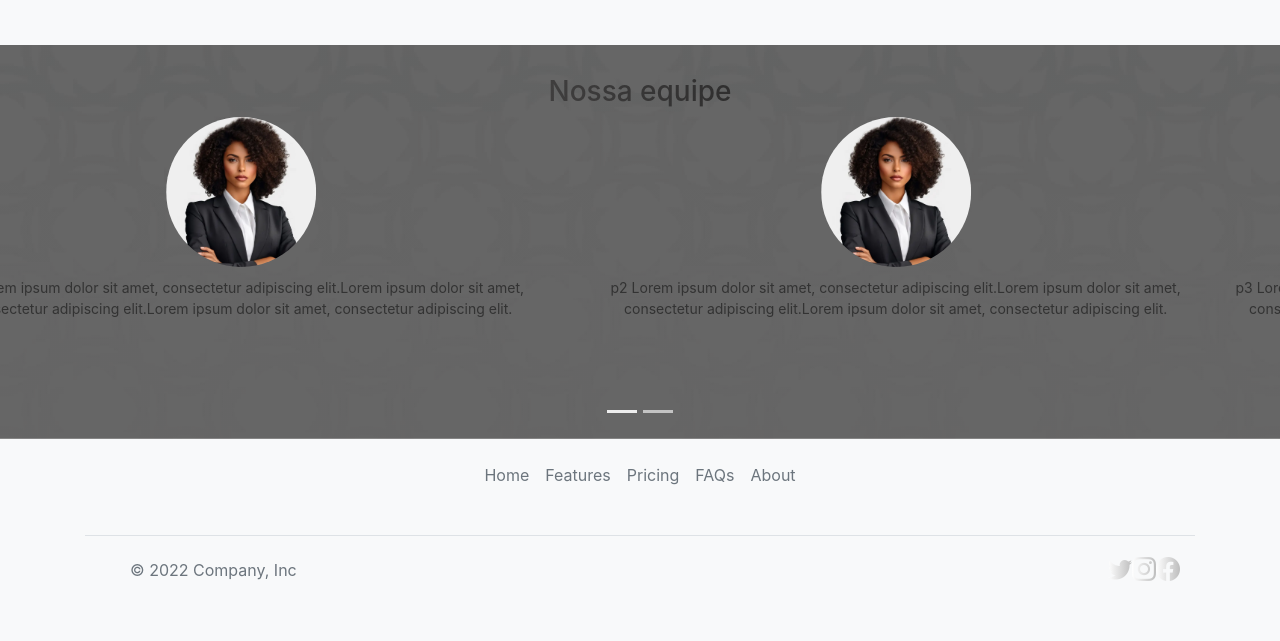
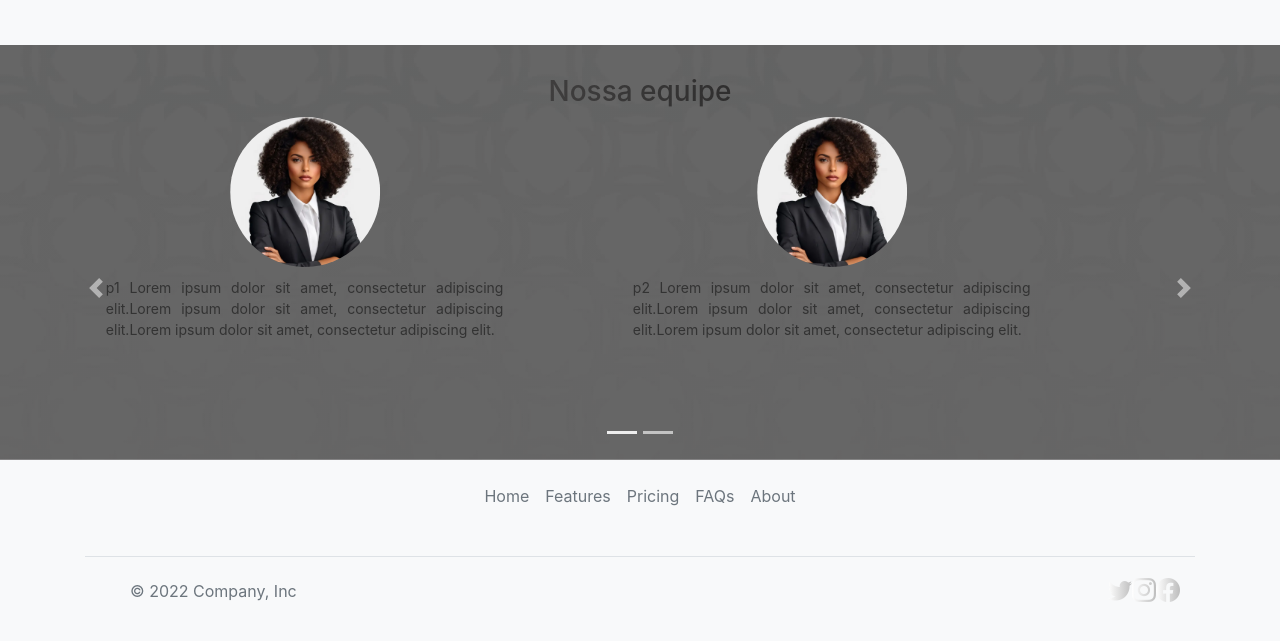
Before and after one commit to carloshtbraga/Tonini, a plain HTML site: page index.html in a window 1280 px wide. Shown: the part 3536-4177 px from the top of the page. Drawn offline with nearby package versions, Linux system fonts and the light colour scheme.

Commit message:
atualiza exibição team card

```diff
--- a/index.html
+++ b/index.html
@@ -38,6 +38,10 @@
           @media (max-width: 576px) {
             .carro {
               height: 220px;
+            }
+            .team-member p {
+              padding-left: 5%;
+              padding-right: 5%;
             }
           }
           .sec {
@@ -125,11 +129,17 @@
             padding-bottom: 100px;
           }
 
+        .team-row {
+      padding: 0 10%;
+          }
+
           .team-member {
-        flex: 0 1 calc(33% - 20px); /* Ajusta o tamanho dos itens, considerando o espaço entre eles */
+            flex: 0 1 calc(33% - 20px);
             box-sizing: border-box;
-        text-align: center;
+            align-items: center;
             padding-bottom: 120px;
+            <!-- padding-right: 120px; -->
+            <!-- padding-left: 120px; -->
           }
 
           .team-img {
@@ -142,9 +152,13 @@
 
           .team-member p {
             font-size: 14px;
-        color: #333; /* Cor do texto */
-        margin: 0; /* Remove margens padrão */
+            text-align: justify;
+            color: #333;
+            margin: 0;
+            padding-left: 10%;
+            padding-right: 10%;
           }
+
 
           .sec4 {
             text-align: center;
@@ -435,7 +449,7 @@
         </ol>
         <div class="carousel-inner">
           <div class="carousel-item active">
-            <div class="row">
+            <div class="row team-row">
               <div class="col-6">
                 <div class="team-member">
                   <img
@@ -469,7 +483,7 @@
             </div>
           </div>
           <div class="carousel-item">
-            <div class="row">
+            <div class="row team-row">
               <div class="col-6">
                 <div class="team-member">
                   <img
@@ -503,24 +517,24 @@
             </div>
           </div>
         </div>
-        <!-- <a -->
-        <!--   class="carousel-control-prev" -->
-        <!--   href="#teamCarousel" -->
-        <!--   role="button" -->
-        <!--   data-slide="prev" -->
-        <!-- > -->
-        <!--   <span class="carousel-control-prev-icon" aria-hidden="true"></span> -->
-        <!--   <span class="sr-only">Previous</span> -->
-        <!-- </a> -->
-        <!-- <a -->
-        <!--   class="carousel-control-next" -->
-        <!--   href="#teamCarousel" -->
-        <!--   role="button" -->
-        <!--   data-slide="next" -->
-        <!-- > -->
-        <!--   <span class="carousel-control-next-icon" aria-hidden="true"></span> -->
-        <!--   <span class="sr-only">Next</span> -->
-        <!-- </a> -->
+        <a
+          class="carousel-control-prev"
+          href="#teamCarousel"
+          role="button"
+          data-slide="prev"
+        >
+          <span class="carousel-control-prev-icon" aria-hidden="true"></span>
+          <span class="sr-only">Previous</span>
+        </a>
+        <a
+          class="carousel-control-next"
+          href="#teamCarousel"
+          role="button"
+          data-slide="next"
+        >
+          <span class="carousel-control-next-icon" aria-hidden="true"></span>
+          <span class="sr-only">Next</span>
+        </a>
       </div>
     </div>
     <!--
```
Lines whose indentation alone changed are shown as unchanged.
